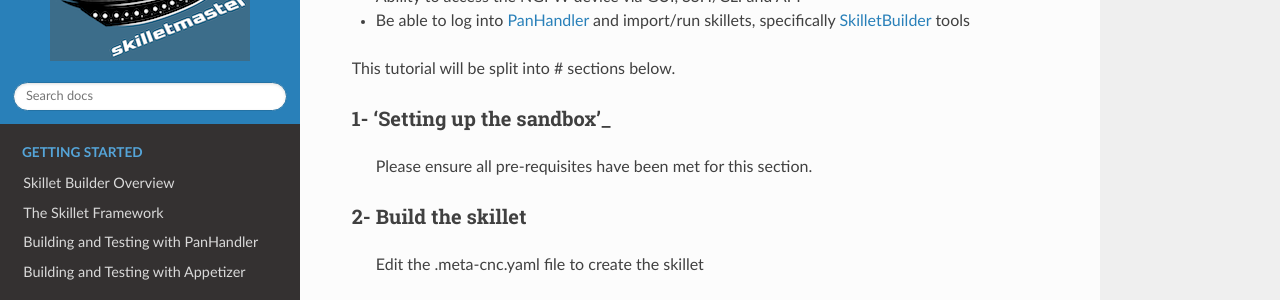
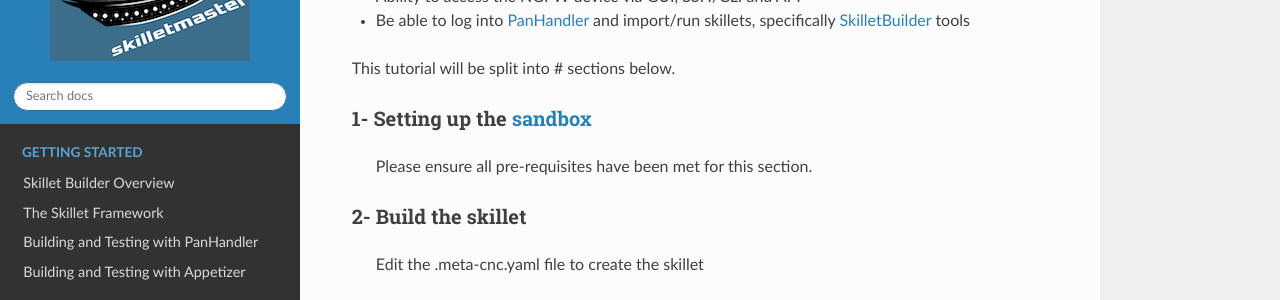
Before and after one commit to PaloAltoNetworks/SkilletBuilder, a Sphinx documentation site: the page built from docs/tutorials/tutorial_set_commands.rst, in a window 1280 px wide and 900 px high, scrolled down 684 px. Shown: the part 155-455 px from the top of the window. Built offline with Sphinx 7.4.7 and the Read the Docs theme 2.0.0, drawn with Linux system fonts in a browser that asks for light colours; pages that are not in the unit, such as notebooks, are missing from menus.

```diff
--- a/docs/tutorials/tutorial_set_commands.rst
+++ b/docs/tutorials/tutorial_set_commands.rst
@@ -33,7 +33,7 @@ Prerequisites
 
 This tutorial will be split into # sections below.
 
-1- 'Setting up the sandbox'_
+1- Setting up the sandbox_
 ~~~~~~~~~~~~~~~~~~~~~~~~~~~~
 
   Please ensure all pre-requisites have been met for this section.
```
Also changed, not shown: other parts of docs/tutorials/tutorial_set_commands.rst (+2 -1 lines).
